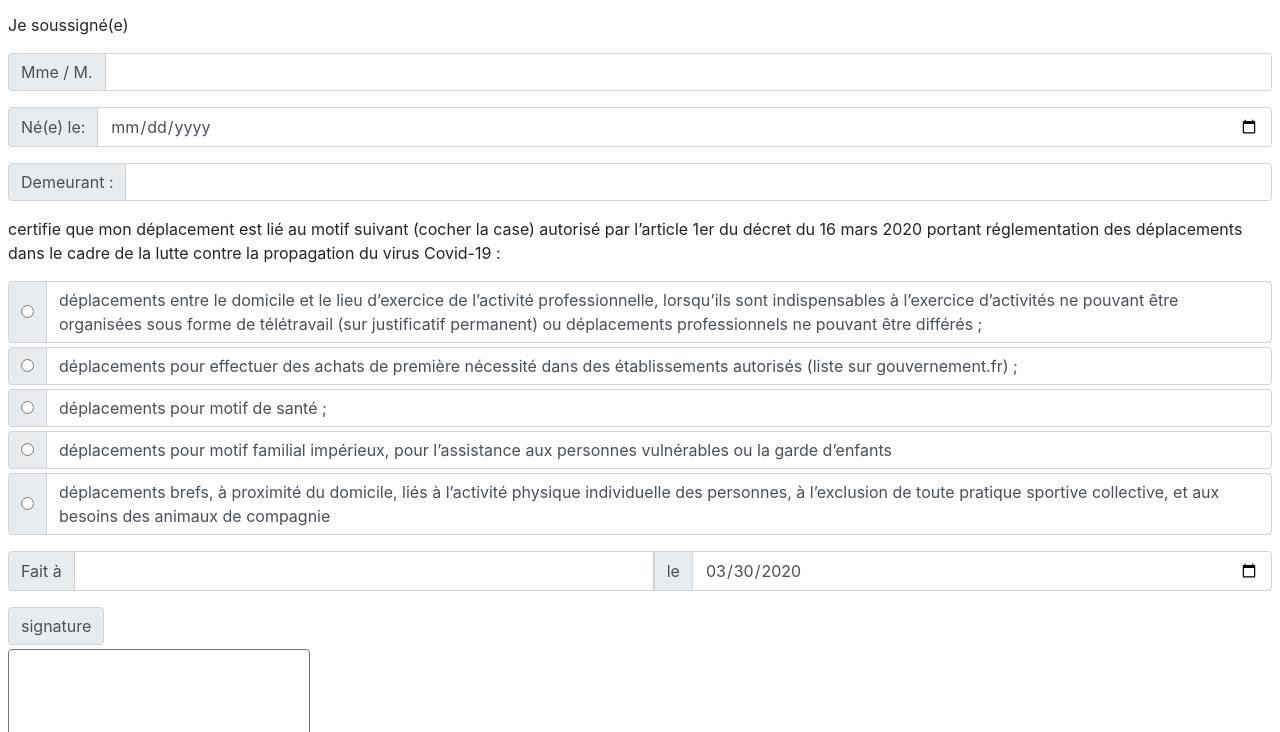
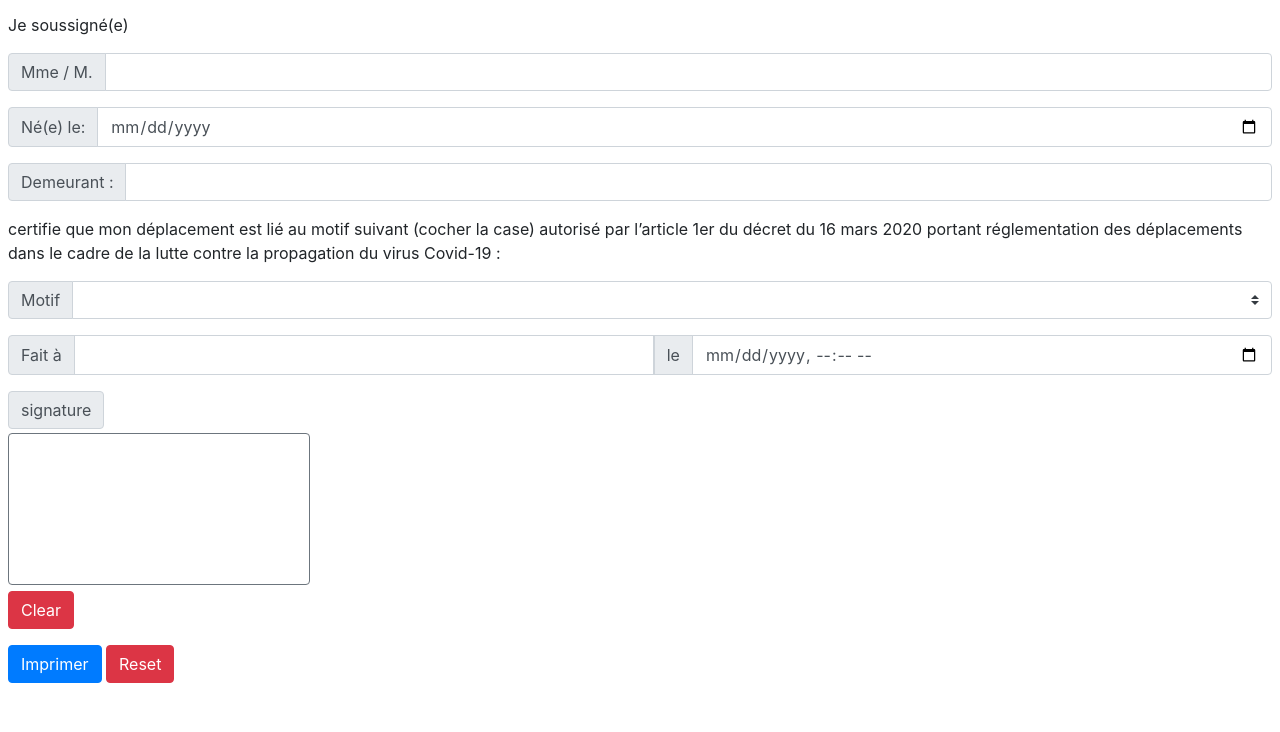
Before and after one commit to FirelightFlagboy/coronavirus-attestation-fr, a website: page index.html in a window 1280 px wide. Shown: the part 68-800 px from the top of the page. Drawn offline with nearby package versions, Linux system fonts and the light colour scheme.

Commit message:
rework html to use select for reason

```diff
--- a/index.html
+++ b/index.html
@@ -46,64 +46,23 @@
 				du 16 mars 2020 portant réglementation des déplacements dans le cadre de la lutte contre la propagation
 				du
 				virus Covid-19 :</p>
-			<div class="input-group mb-1">
-				<div class="input-group-prepend">
-					<div class="input-group-text">
-						<input type="radio" name="motif" id="work" required>
+			<div class="form-group mb-3">
+				<div class='input-group'>
+					<div class="input-group-prepend">
+						<label for="motif" class="input-group-text"> Motif</label>
 					</div>
+					<select id='motif' class="custom-select" required>
+						<option value="" selected></option>
+						<option value="work">Pour le travaille</option>
+						<option value="basic">Pour des achats nécessaires</option>
+						<option value="health">Pour des soins</option>
+						<option value="family">Raison familial</option>
+						<option value="trip">Activite physique ou besoins des animaux de compagnie</option>
+						<option value="judicial">Convocation judiciare</option>
+						<option value="mig">Missions d'intérêt general</option>
+					</select>
 				</div>
-				<label for="work" class="form-control">
-					déplacements entre le domicile et le lieu d’exercice de l’activité professionnelle, lorsqu’ils sont
-					indispensables à l’exercice d’activités ne pouvant être organisées sous forme de télétravail (sur
-					justificatif permanent) ou déplacements professionnels ne pouvant être différés ;
-				</label>
-			</div>
-			<div class="input-group mb-1">
-				<div class="input-group-prepend">
-					<div class="input-group-text">
-						<input type="radio" name="motif" id="basic" required>
-					</div>
-				</div>
-				<label for="basic" class="form-control">
-					déplacements pour effectuer des achats de première nécessité dans des établissements autorisés
-					(liste
-					sur
-					gouvernement.fr) ;
-				</label>
-			</div>
-			<div class="input-group mb-1">
-				<div class="input-group-prepend">
-					<div class="input-group-text">
-						<input type="radio" name="motif" id="health" required>
-					</div>
-				</div>
-				<label for="health" class="form-control">
-					déplacements pour motif de santé ;
-				</label>
-			</div>
-			<div class="input-group mb-1">
-				<div class="input-group-prepend">
-					<div class="input-group-text">
-						<input type="radio" name="motif" id="family" required>
-					</div>
-				</div>
-				<label for="family" class="form-control">déplacements pour motif familial impérieux, pour l’assistance
-					aux personnes
-					vulnérables
-					ou
-					la garde d’enfants </label>
-			</div>
-			<div class="input-group mb-1">
-				<div class="input-group-prepend">
-					<div class="input-group-text">
-						<input type="radio" name="motif" id="short" required>
-					</div>
-				</div>
-				<label for="short" class="form-control">déplacements brefs, à proximité du domicile, liés à l’activité
-					physique individuelle
-					des
-					personnes, à l’exclusion de toute pratique sportive collective, et aux besoins des animaux de
-					compagnie</label>
+				<small class="form-text text-muted" id='motif-detail'></small>
 			</div>
 		</article>
 		<footer class="d-block mt-3">
@@ -115,7 +74,7 @@
 				<div class="input-group-prepend">
 					<span class="input-group-text">le</span>
 				</div>
-				<input type="date" name="current-date" id="current-date" class="form-control" required>
+				<input type="datetime-local" name="current-date" id="current-date" class="form-control" required>
 			</div>
 			<div>
 				<div class="input-group-prepend mb-1">
```
